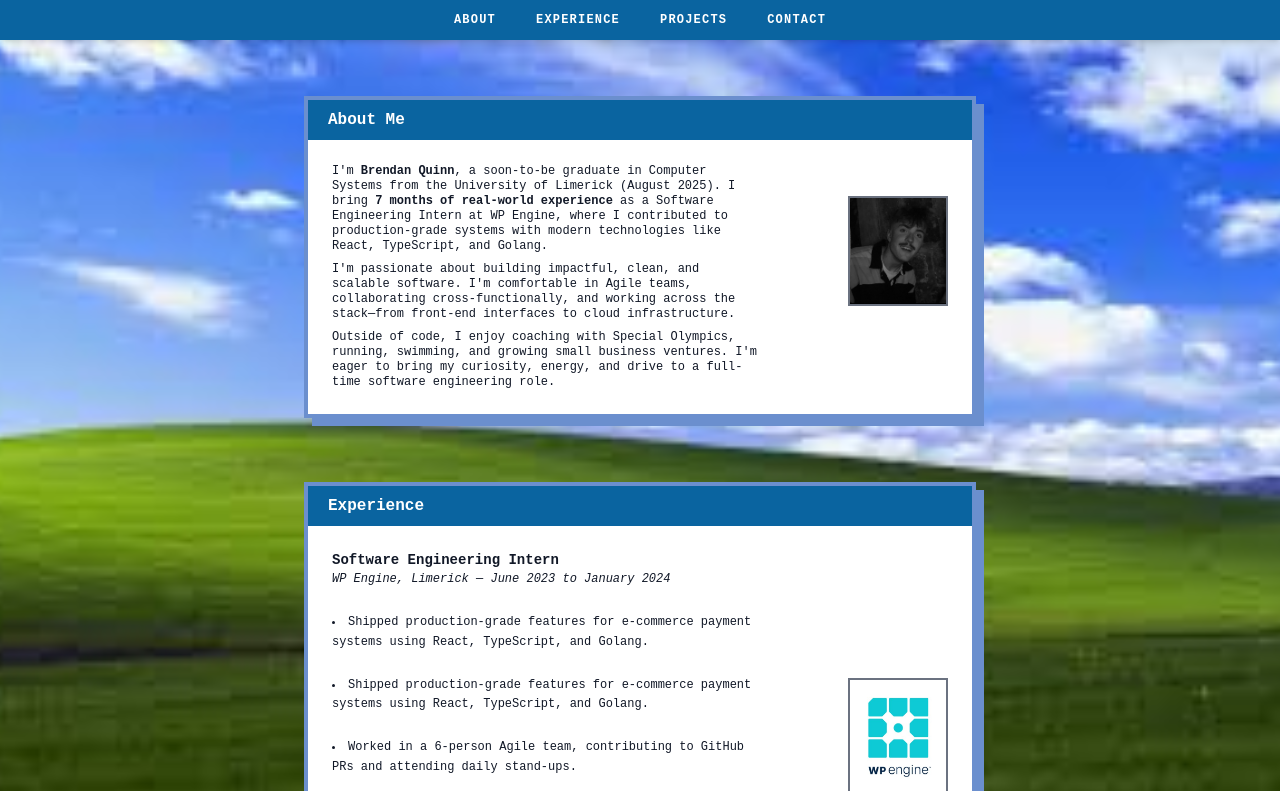
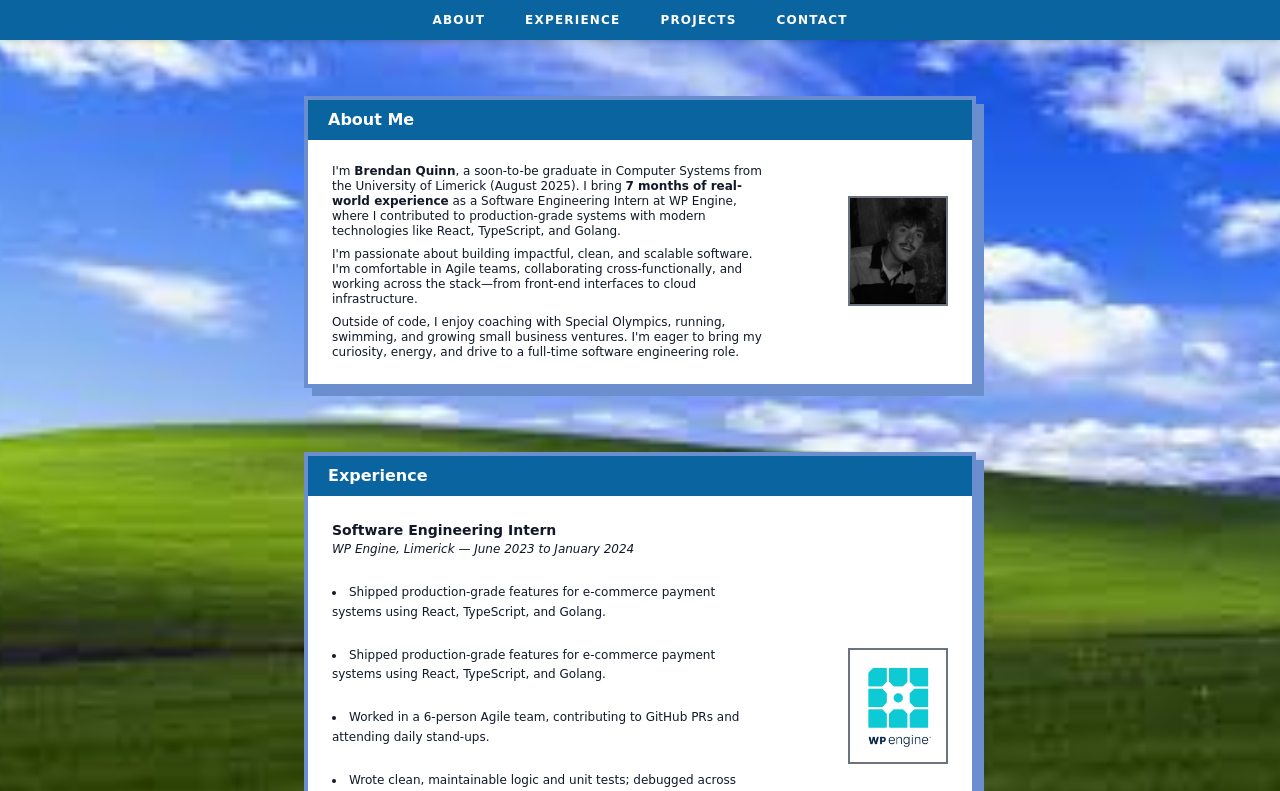
Before and after one commit to BrenyQT/breny.ie, a React (Create React App) app: page / in a window 1280 px wide. Shown: the top 791 px of the page. Built offline with nearby package versions, Linux system fonts and the light colour scheme.

Commit message:
final touches

```diff
--- a/src/App.jsx
+++ b/src/App.jsx
@@ -4,7 +4,7 @@ export default function App() {
     return (
         <div
             id="about"
-            className="min-h-screen flex flex-col items-center pt-16 px-4 select-none"
+            className="min-h-screen flex flex-col items-center pt-16 px-4 select-none font-sans"
             style={{
                 backgroundColor: '#0078D7',
                 backgroundImage: `url(${process.env.PUBLIC_URL}/xp.jpeg)`,
--- a/tailwind.config.js
+++ b/tailwind.config.js
@@ -1,10 +1,14 @@
 /** @type {import('tailwindcss').Config} */
 module.exports = {
   content: [
-    "./src/**/*.{js,jsx,ts,tsx}",  // <-- make sure your source files are included here
+    "./src/**/*.{js,jsx,ts,tsx}",
   ],
   theme: {
-    extend: {},
+    extend: {
+      fontFamily: {
+        sans: ['"Comic Sans MS"', 'cursive', 'sans-serif'],
+      },
+    },
   },
   plugins: [],
 }
```
